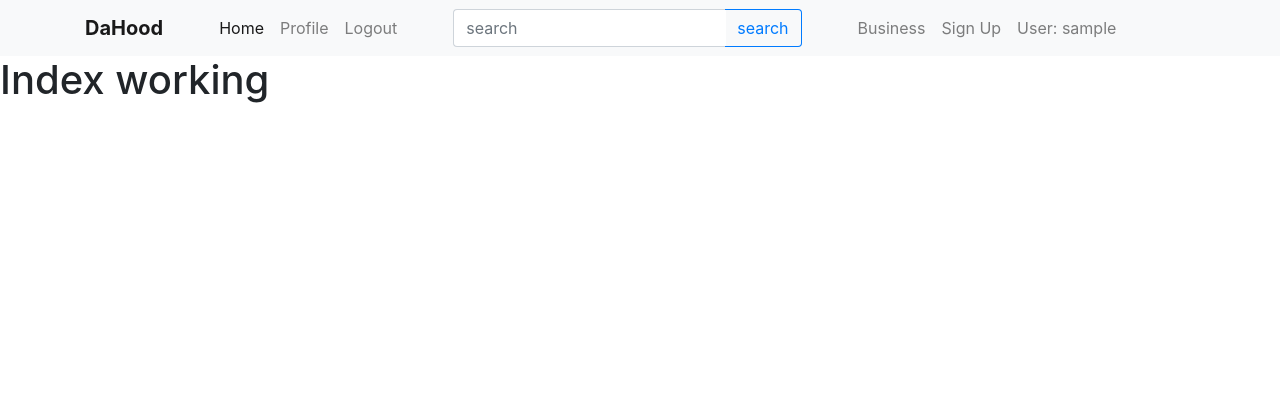
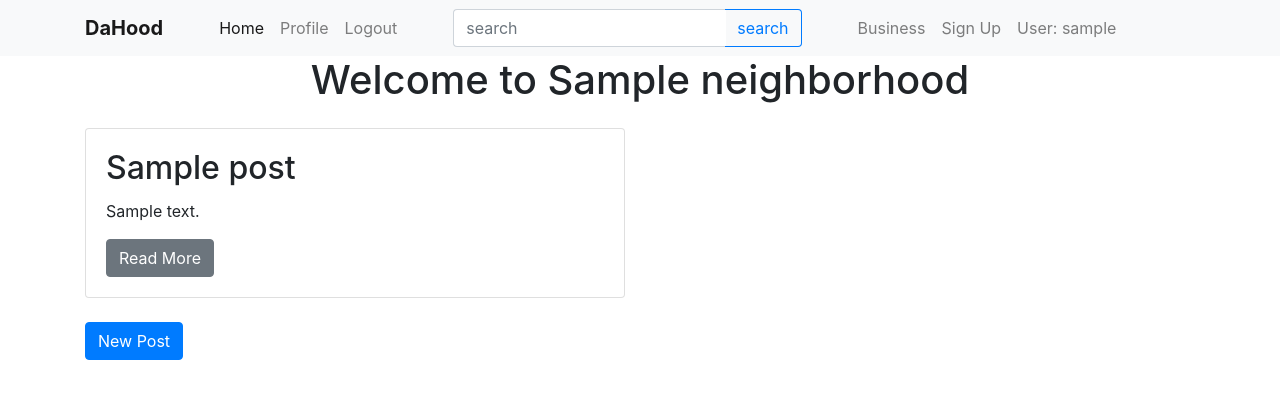
Before and after one commit to Sgalaano/KingsHood, a Django app: page / in a window 1280 px wide. Shown: the top 399 px of the page. Run offline with Django 3.2, Linux system fonts and the light colour scheme; the first user in the database is signed in; tables that the repository leaves empty hold one stand-in row (Sample ...); some libraries are stand-ins or nearby versions.

Commit message:
create view and template for index

```diff
--- a/neighbor/templates/index.html
+++ b/neighbor/templates/index.html
@@ -1,7 +1,27 @@
 {% extends 'base.html' %}
 {% load bootstrap4 %}
 {% block content %}
-
-  <h1>Index working</h1>
-
+<div class="container">
+    <div class="text-center">
+        <h1>Welcome to {{hood}}</h1>
+    </div>
+    {% if posts %}
+    <div class="row my-4">
+        {% for post in posts%}
+        <div class="col-md-6">
+            <div class="card">
+                <div class="card-body">
+                    <h2 class="card-title">{{post.title}}</h2>
+                    <p class="card-text">{{post.content}}</p>
+                    <a href="{% url 'post' post.id %}" class="btn btn-secondary">Read More</a>
+                </div>
+            </div>
+        </div>
+        {% endfor%}
+    </div>
+    {% else %}
+        <h2 class="text-center">No posts available.</h2>
+    {% endif %}
+    <a href="{% url 'new-post' %}" class="btn btn-primary">New Post</a>
+</div>
 {% endblock %}
--- a/neighbor/views.py
+++ b/neighbor/views.py
@@ -8,13 +8,11 @@ from .forms import *
 # Create your views here.
 
 def index(request):
-    # current_user = request.user
-    # profile = Profile.objects.get(user = current_user)
-    #
-    # posts = Post.objects.filter(neighborhood = profile.neighborhood)
-    # businesses = Business.objects.filter(neighborhood = profile.neighborhood)
-    # hood = profile.neighborhood
-
+    current_user = request.user
+    profile = Profile.objects.get(user = current_user)
+    posts = Post.objects.filter(neighborhood = profile.neighborhood)
+    businesses = Business.objects.filter(neighborhood = profile.neighborhood)
+    hood = profile.neighborhood
     return render(request,'index.html', locals())
 
 
```
